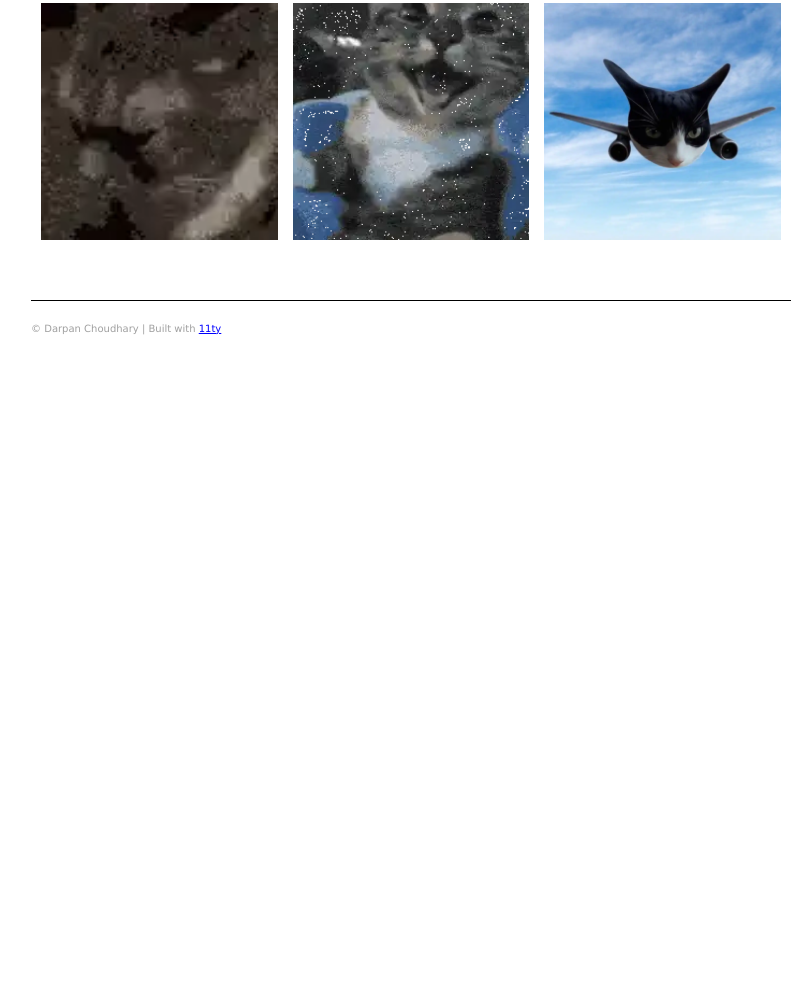
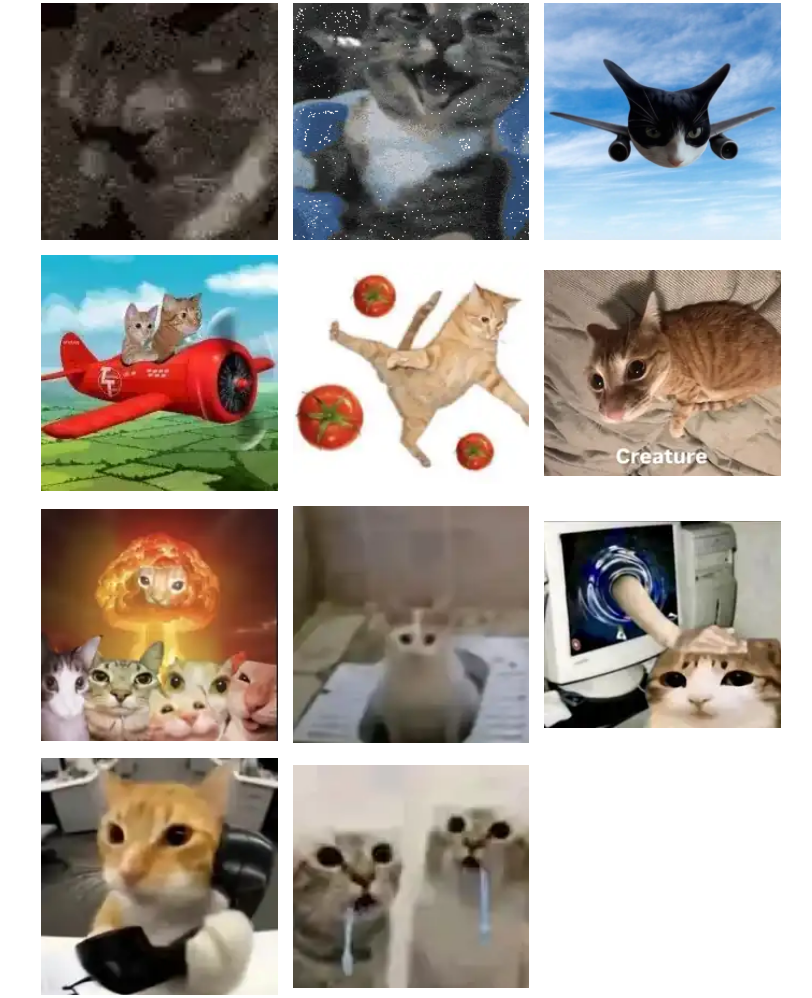
Before and after one commit to FusRoDah09/my-website, an Eleventy site: page src/cats.md in a window 1280 px wide. Shown: the part 1163-2161 px from the top of the page, without its empty margins (229-1041 px from the left). Before the commit the page ends 1520 px from the top, so only its background shows below. Built offline with nearby package versions, Linux system fonts and the light colour scheme; Eleventy itself is replaced by a stand-in of ours; files that its build step writes are made by us from their sources.

Commit message:
Add optimized cat wall images

```diff
--- a/src/cats.md
+++ b/src/cats.md
@@ -22,4 +22,12 @@ title: Cats
 <img src="/images/silly-cat-silly-car.webp" loading="lazy" decoding="async" style="width: 100%; aspect-ratio: 1/1; object-fit: contain;"/>
 <img src="/images/happy-catto.webp" loading="lazy" decoding="async" style="width: 100%; aspect-ratio: 1/1; object-fit: contain;"/>
 <img src="/images/reaction-meme-stan-twt.webp" loading="lazy" decoding="async" style="width: 100%; aspect-ratio: 1/1; object-fit: contain;"/>
+<img src="/images/plane-cats.webp" loading="lazy" decoding="async" style="width: 100%; aspect-ratio: 1/1; object-fit: contain;"/>
+<img src="/images/tomato-kick-cat.webp" loading="lazy" decoding="async" style="width: 100%; aspect-ratio: 1/1; object-fit: contain;"/>
+<img src="/images/creature-cat.webp" loading="lazy" decoding="async" style="width: 100%; aspect-ratio: 1/1; object-fit: contain;"/>
+<img src="/images/nuclear-cats.webp" loading="lazy" decoding="async" style="width: 100%; aspect-ratio: 1/1; object-fit: contain;"/>
+<img src="/images/box-cat.webp" loading="lazy" decoding="async" style="width: 100%; aspect-ratio: 1/1; object-fit: contain;"/>
+<img src="/images/portal-pat-cat.webp" loading="lazy" decoding="async" style="width: 100%; aspect-ratio: 1/1; object-fit: contain;"/>
+<img src="/images/office-headset-cat.webp" loading="lazy" decoding="async" style="width: 100%; aspect-ratio: 1/1; object-fit: contain;"/>
+<img src="/images/drool-cats.webp" loading="lazy" decoding="async" style="width: 100%; aspect-ratio: 1/1; object-fit: contain;"/>
 </div>
```
Also changed, not shown: src/images/box-cat.webp (added), src/images/creature-cat.webp (added), src/images/drool-cats.webp (added), src/images/nuclear-cats.webp (added), src/images/office-headset-cat.webp (added), src/images/plane-cats.webp (added), src/images/portal-pat-cat.webp (added), src/images/tomato-kick-cat.webp (added).
